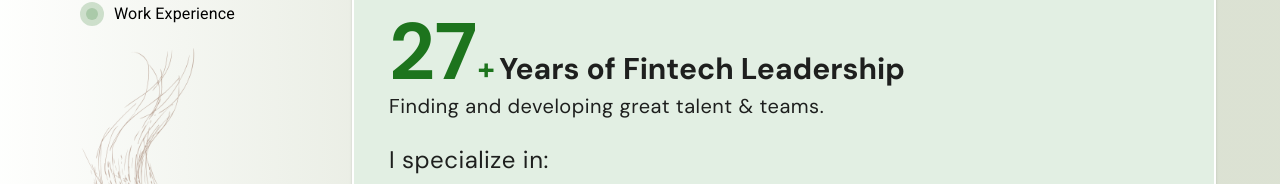
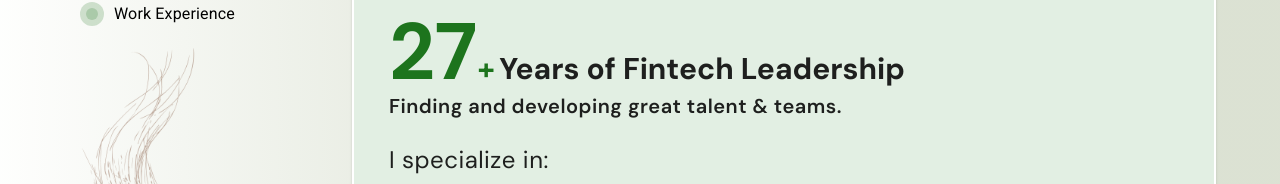
Before and after one commit to mancinia/resume, a React (Create React App) app: page / in a window 1280 px wide. Shown: the part 368-552 px from the top of the page. Built offline with nearby package versions, Linux system fonts and the light colour scheme.

Commit message:
Content change hello card

```diff
--- a/src/components/CardHello.js
+++ b/src/components/CardHello.js
@@ -90,6 +90,7 @@ function CardHello() {
               sx={{
                 fontFamily: "DM Sans",
                 fontSize: "20px",
+                fontWeight: "600",
                 lineHeight: "24px",
                 letterSpacing: 0.5,
                 marginTop: "-10px",
```
